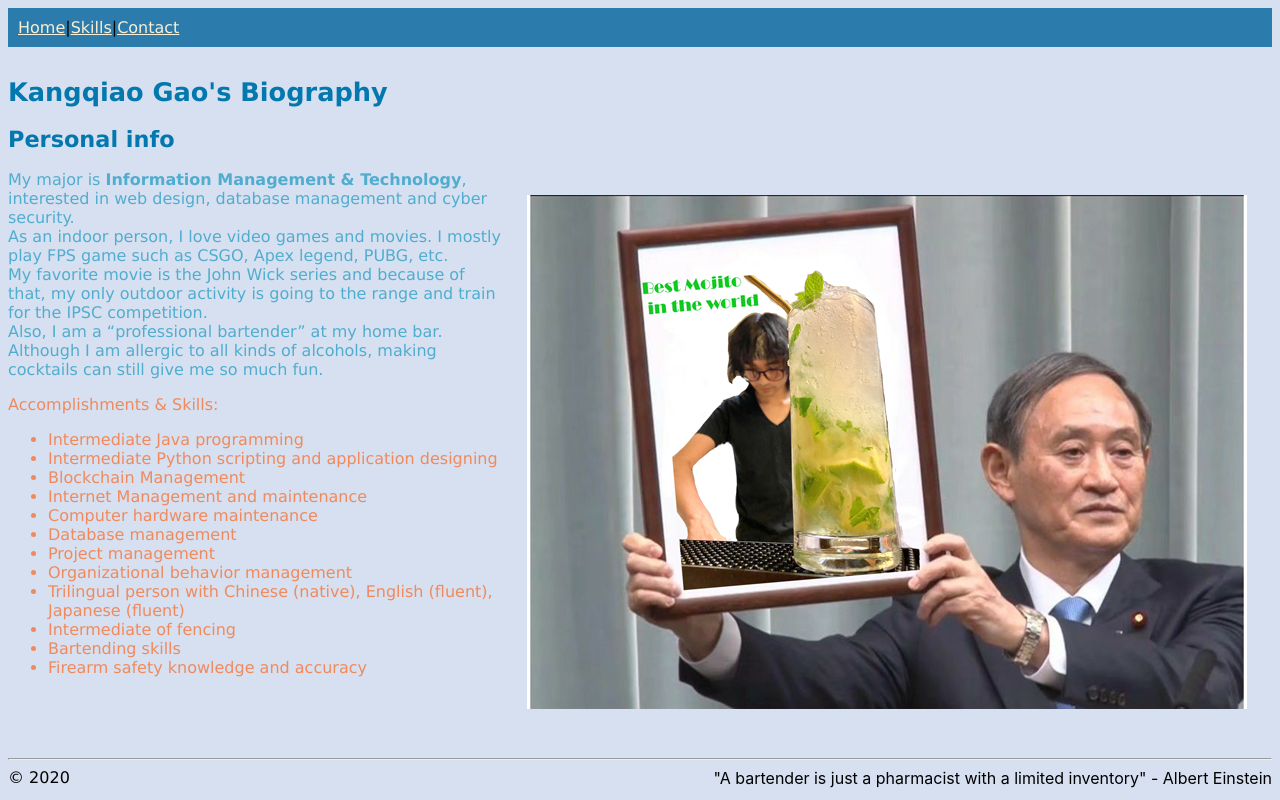
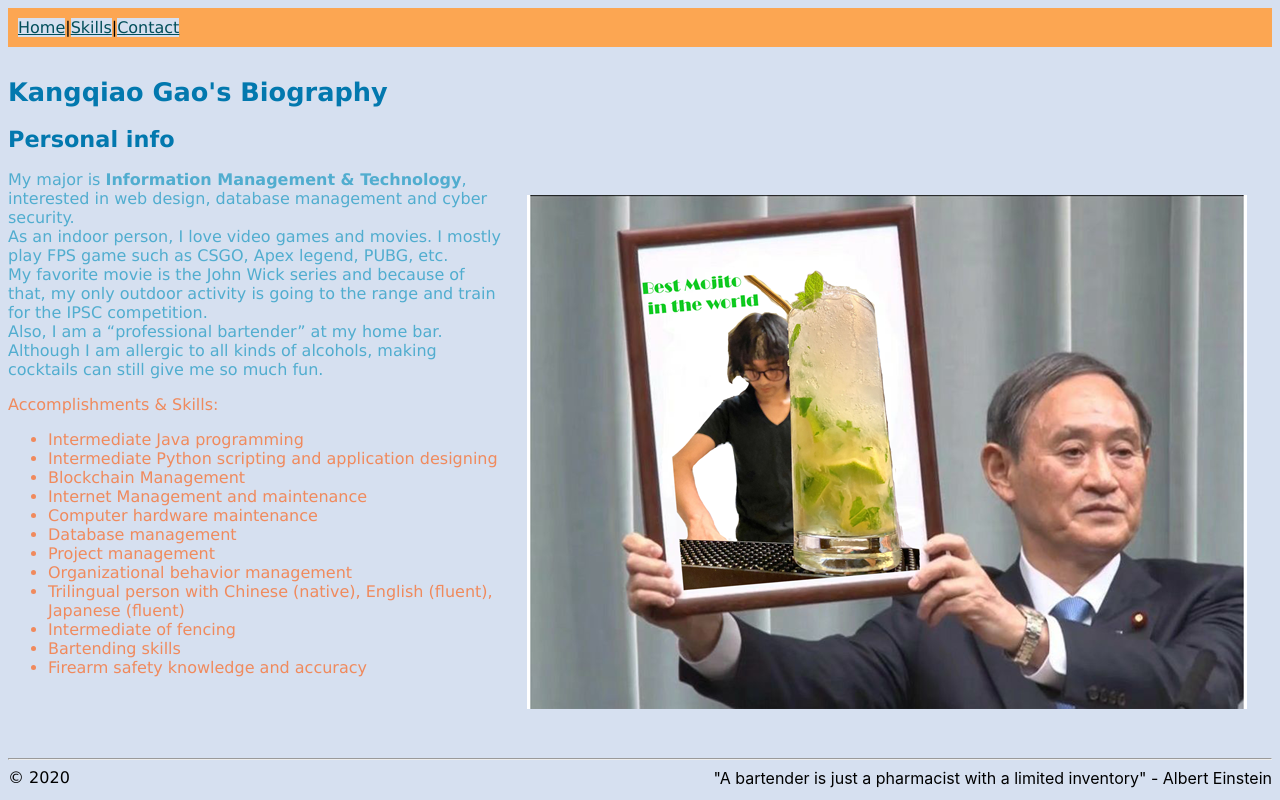
Before and after one commit to kgao03/ist263, a plain HTML site: page lab10/index.html in a window 1280 px wide. Drawn offline with Linux system fonts and the light colour scheme.

Commit message:
Update styles.css

```diff
--- a/lab10/styles.css
+++ b/lab10/styles.css
@@ -9,8 +9,9 @@ body {
 }
 
 a {
-    color: #056674;
+    color: #024e5a;
 }
+
 
 
 h1 {
@@ -44,17 +45,17 @@ p {
 
 
 nav {
-    background-color: #2b7cac;
+    background-color:#fca652
 }
 
 
 nav a {
-    color: #f8efd4
+    background-color: #d6e0f0
 }
 
 
 nav a:hover {
-    background-color:#99f3bd
+    background-color:#2CF5F0
 }
 
 nav {
```
